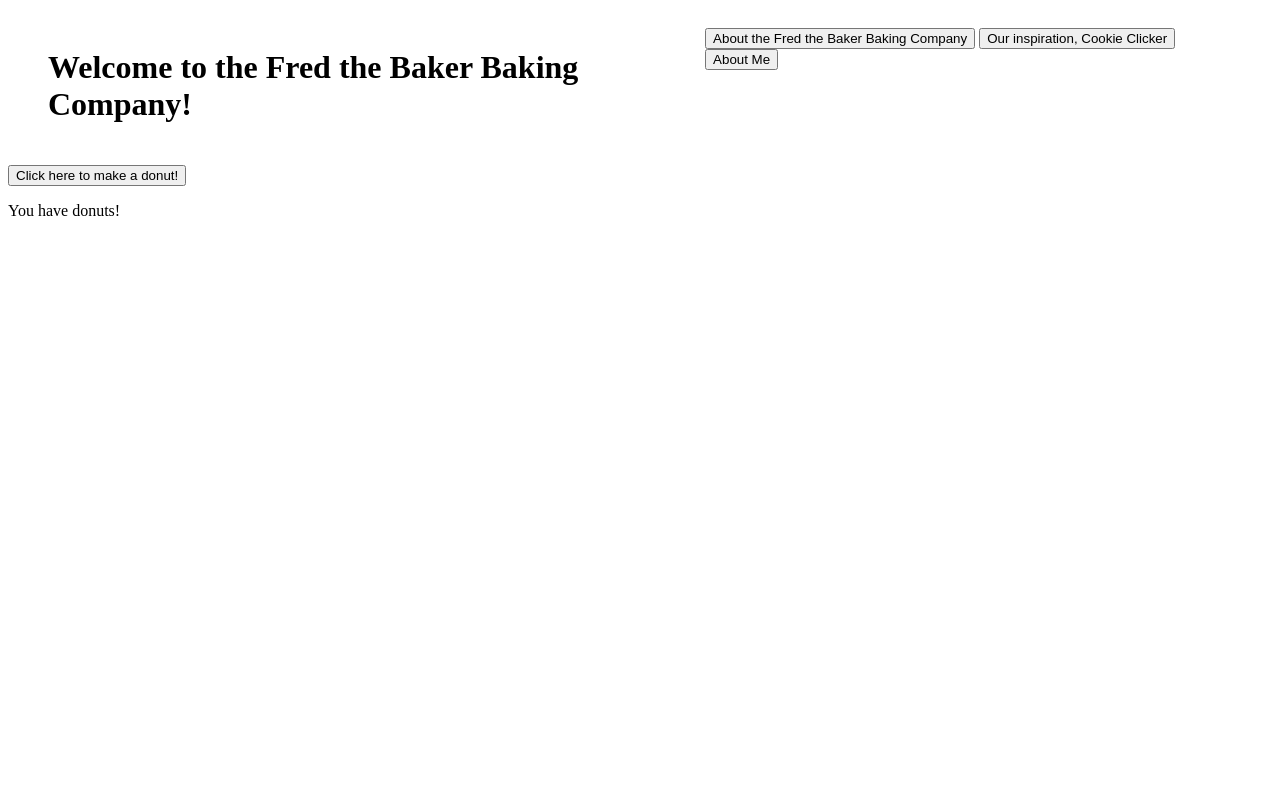
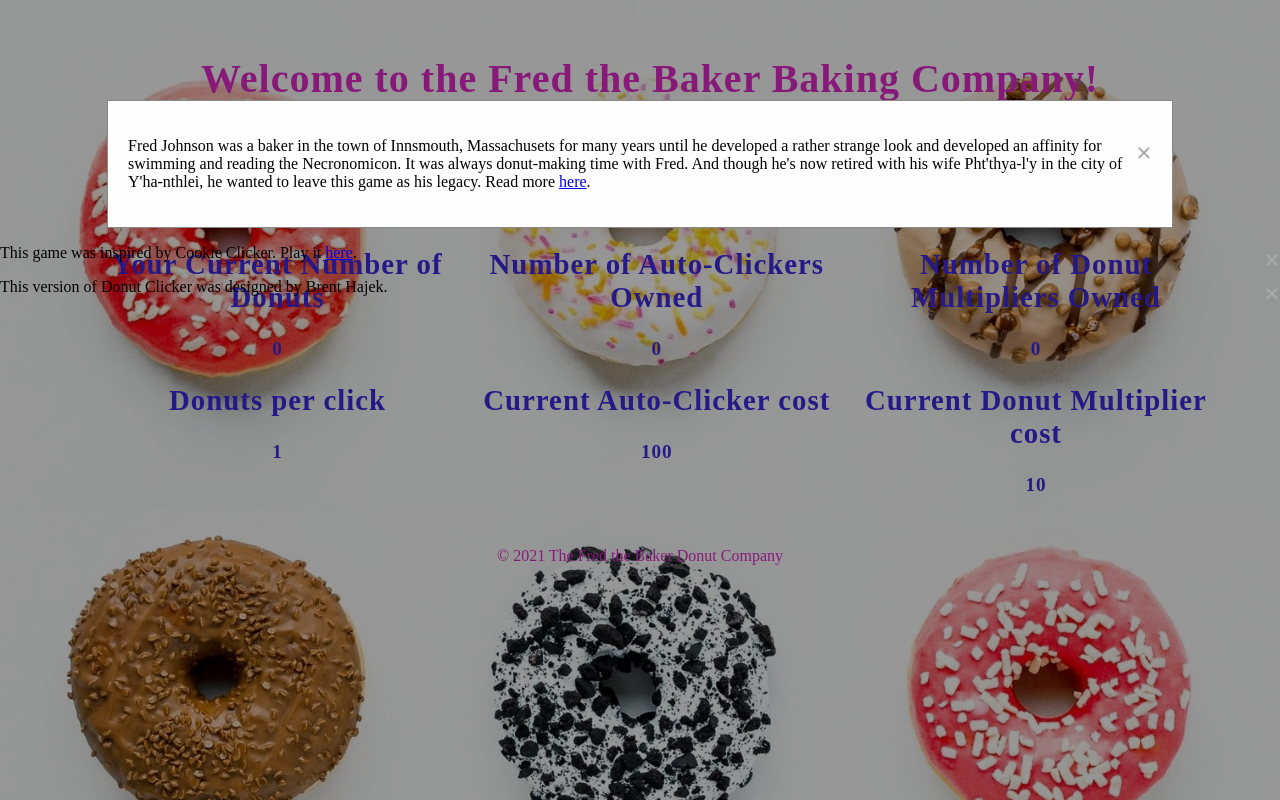
Before and after one commit to 2021-Spring-Part-Time/donut-clicker-BrentHajek, a website built with Parcel: page index.html in a window 1280 px wide. Both pictures are taken after a click on the button "About the Fred the Baker Baking Company". Built offline with nearby package versions, Linux system fonts and the light colour scheme.

Commit message:
mostly complete html and css

```diff
--- a/DonutMakerApp.js
+++ b/DonutMakerApp.js
@@ -1,5 +1,31 @@
-const container = (document.querySelector('.container').innerText =
-  'mmmmmmmmm doughnuts.... ahhhhhhh!');
+// const container = (document.querySelector('.container').innerText =
+//   'mmmmmmmmm doughnuts.... ahhhhhhh!');
+
+// function myPopupFunction() {
+//   var popup = document.getElementsById('fredPopup');
+//   popup.classList.toggle('show');
+// }
+
+var modal = document.getElementById("myModal");
+
+var btn = document.getElementById("fredBtn");
+
+var span = document.getElementsByClassName("close")[0];
+
+btn.onclick = function() {
+  modal.style.display = "block";
+}
+span.onclick = function() {
+  modal.style.display = "none";
+}
+window.onclick = function(event) {
+  if (event.target == modal) {
+    modal.style.display = "none";
+  }
+};
+
+
+
 
 
 // import { create } from 'istanbul-reports';
--- a/index.html
+++ b/index.html
@@ -1,5 +1,6 @@
 <!DOCTYPE html>
 <html lang="en">
+
 <head>
   <meta charset="UTF-8" />
   <meta http-equiv="X-UA-Compatible" content="IE=edge" />
@@ -7,21 +8,75 @@
   <title>Donut Clicker</title>
   <link rel="stylesheet" href="style.css">
 </head>
-  <body>
+
+<body background="donuts.jpg" class="background__image">
   <header>
-    <h1>Welcome to the Fred the Baker Baking Company!</h1>
+    <h1 class="top__header">Welcome to the Fred the Baker Baking Company!</h1>
     <nav class="header__nav">
-      <button class="about__Fred">About the Fred the Baker Baking Company</button>
-      <button class="about__inspiration">Our inspiration, Cookie Clicker</button>
-      <button class="about__me">About Me</button>
+      <button class="button" id="fredBtn" data-modal="modalOne">About the Fred the Baker Baking Company</button>
+      <button class="button" id="inspirationBtn" data-modal="modalTwo">Our inspiration, Cookie Clicker</button>
+      <button class="button" id="meBtn" data-modal="modalThree">About Me</button>
     </nav>
   </header>
-    <div class="container"></div>
 
-    <button id="makeDonutBtn">Click here to make a donut!</button>
-    <p>You have <span id="current__donut__counter"></span> donuts!</p>
-    <div id="myDonuts"></div>
+  <div class="modal" id="myModal">
 
-    <script src="./index.js"></script>
+    <div class="Fred__modal__content" id="modalOne">
+      <div class="modal-content">
+        <span class="close">&times;</span>
+        <p>Fred Johnson was a baker in the town of Innsmouth, Massachusets for many years until he developed
+          a rather strange look and developed an affinity for swimming and reading the Necronomicon.
+          It was always donut-making time with Fred. And though he's now retired with his wife Pht'thya-l'y in the
+          city of Y'ha-nthlei, he wanted to leave this game as his legacy. Read more
+          <a href="https://en.wikipedia.org/wiki/The_Shadow_over_Innsmouth" target="blank">here</a>.</p>
+      </div>
+    </div>
+
+    <div class="instpiration__modal__content" id="modalTwo">
+      <div class="modal-content">
+        <span class="close">&times;</span>
+        <p>This game was inspired by Cookie Clicker. Play it <a href="https://orteil.dashnet.org/cookieclicker/"
+            target="blank">here</a>.</p>
+      </div>
+    </div>
+
+    <div class="about__me__modal__content" id="modalThree">
+      <div class="modal-content">
+        <span class="close">&times;</span>
+        <p>This version of Donut Clicker was designed by Brent Hajek.</p>
+      </div>
+    </div>
+
+  </div>
+
+  <div class="container">
+    <div class="donut__game__stats">
+      <section id="myDonuts">
+        <button class="gameBtn" id="makeDonutBtn">Click here to make a donut!</button>
+        <h2 class="number__of__donuts__title">Your Current Number of Donuts</h2>
+        <p class="current__donut__count">0</p>
+        <h2 class="donuts__per__click__title">Donuts per click</h2>
+        <p class="current__donuts__per__click">1</p>
+      </section>
+      <section id="my__autoClickers">
+        <button class="gameBtn" id="purchaseAutoClickerBtn">Click here to purchase an Auto-Clicker!</button>
+        <h2 class="number__of__autoClickers__title">Number of Auto-Clickers Owned</h2>
+        <p class="current__autoClicker__count">0</p>
+        <h2 class="autoClicker__cost__title">Current Auto-Clicker cost</h2>
+        <p class="current__autoClicker__cost">100</p>
+      </section>
+      <section id="my__DonutMultipliers">
+        <button class="gameBtn" id="purchaseDonutMultiplierBtn">Click here to purchase a Donut Multiplier!</button>
+        <h2 class="number__of__donutMultipliers__title">Number of Donut Multipliers Owned</h2>
+        <p class="current__donutMultiplier__count">0</p>
+        <h2 class="donutMultiplier__cost__title">Current Donut Multiplier cost</h2>
+        <p class="current__donutMultiplier__cost">10</p>
+      </section>
+    </div>
+  </div>
+  <footer class="footer">
+    &copy; 2021 The Fred the Baker Donut Company
+  </footer>
+  <script src="./DonutMakerApp.js"></script>
 </body>
 </html>
--- a/style.css
+++ b/style.css
@@ -1,26 +1,112 @@
+.background__image {
+    background-repeat: no-repeat;
+    background-size: cover;
+}
+
+.top__header {
+	color: rgb(226, 43, 202);
+}
+
 header {
+	align-items: center;
 	background-color: none;
 	display: flex;
-	justify-content: space-between;
-	grid-column: 1 / -1;
+	flex-direction: column;
+	justify-content: center;
 	padding: 20px;
 }
 
 header h1 {
+	font-size: 40px;
+	font-weight: bold;
+	letter-spacing: 1px;
 	margin-left: 20px;
 	font-family: "Times New Roman", Times, serif;
 }
 
-header nav {
+/* header nav {
 	margin-right: 20px;
-}
+} */
 
-header nav ul {
+/* header nav ul {
 	display: flex;
     flex-direction: column;
 	list-style-type: none;
+} */
+
+/* header nav ul :hover{
+	font-size: x-large;
+} */
+
+
+.modal {
+	display: none; /* Hidden by default */
+	position: fixed; /* Stay in place */
+	z-index: 1; /* Sit on top */
+	padding-top: 100px; /* Location of the box */
+	left: 0;
+	top: 0;
+	width: 100%; /* Full width */
+	height: 100%; /* Full height */
+	overflow: auto; /* Enable scroll if needed */
+	background-color: rgb(0,0,0); /* Fallback color */
+	background-color: rgba(0,0,0,0.4); /* Black w/ opacity */
 }
 
-header nav ul :hover{
-	font-size: x-large;
+  /* Modal Content */
+  .Fred__modal__content {
+	background-color: #fefefe;
+	margin: auto;
+	padding: 20px;
+	border: 1px solid #888;
+	width: 80%;
+  }
+
+  /* The Close Button */
+  .close {
+	color: #aaaaaa;
+	float: right;
+	font-size: 28px;
+	font-weight: bold;
+  }
+
+  .close:hover,
+  .close:focus {
+	color: #000;
+	text-decoration: none;
+	cursor: pointer;
+  }
+
+.container {
+	display: flex;
+	flex-direction: column;
+	margin-left: 5rem;
+	margin-right: 5rem;
+	margin-top: 2rem;
+	max-width: 80rem;
+	width: 90%;
 }
+
+.gameBtn{
+	background-color: rgb(61, 43, 226);
+}
+
+.gameBtn:hover {
+	background-color: blueviolet;
+}
+
+.donut__game__stats {
+	color: rgb(61, 43, 226);
+	display: grid;
+	font-size: larger;
+	font-weight: bold;
+	grid-template-columns: 1fr 1fr 1fr;
+	letter-spacing: 1px;
+	text-align: center;
+}
+
+.footer {
+	color: rgb(226, 43, 202);
+    margin-top: 2em;
+    text-align: center;
+}
```
Also changed, not shown: DonutMaker.js (+7 -7 lines), donuts.jpg (added), images.html (added), pinkdonut.png (added). Lines whose indentation alone changed are shown as unchanged.
